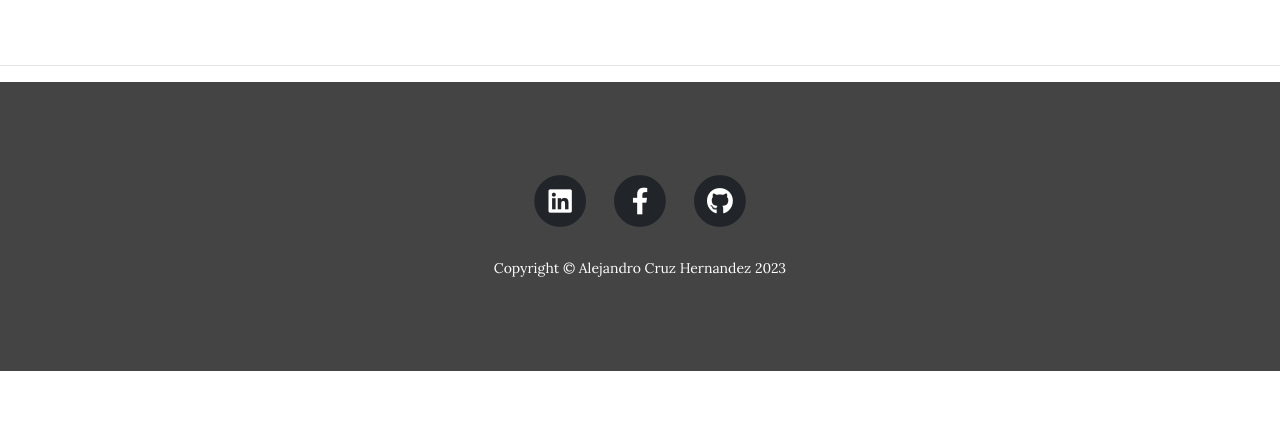
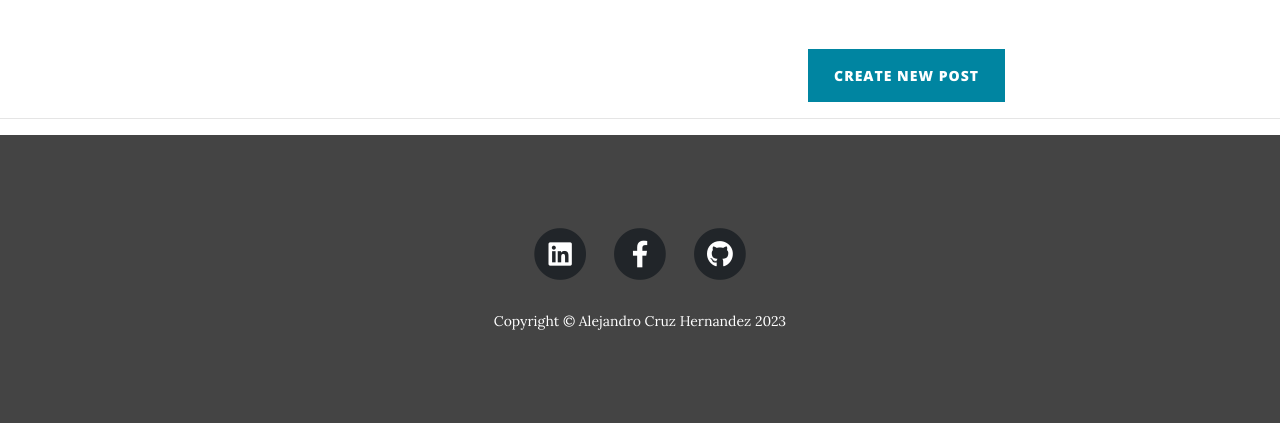
Before and after one commit to alejan1ch/BLOGSITE, a Flask app: page / in a window 1280 px wide. Shown: the part 273-696 px from the top of the page. Run offline with Flask 3, Linux system fonts and the light colour scheme; some libraries are stand-ins or nearby versions.

Commit message:
Fixed Error

```diff
--- a/app/models/form.py
+++ b/app/models/form.py
@@ -12,12 +12,12 @@ class RegisterForm(FlaskForm):
     email = EmailField('Email', validators=[DataRequired()])
     password =  PasswordField('Password', validators=[DataRequired()])
     name =  StringField('Name', validators=[DataRequired()])
-    submit = SubmitField("Sign")
+    submit = SubmitField("Sign Up")
 
 class Longin(FlaskForm):
     email = EmailField('Email', validators=[DataRequired()])
     password =  PasswordField('Password', validators=[DataRequired()])
-    submit = SubmitField("Sign")
+    submit = SubmitField("Log In")
 
 class CommentForm(FlaskForm):
     body = CKEditorField("Blog Content", validators=[DataRequired()])
--- a/app/static/css/clean-blog.css
+++ b/app/static/css/clean-blog.css
@@ -42,7 +42,9 @@ blockquote {
   font-style: italic;
   color: #868e96;
 }
-
+.flashes{
+  color: red;
+}
 .section-heading {
   font-size: 36px;
   font-weight: 700;
--- a/app/templates/index.html
+++ b/app/templates/index.html
@@ -1,7 +1,7 @@
 {% include "header.html" %}
 
   <!-- Page Header -->
-  <header class="masthead" style="background-image: url('https://images.unsplash.com/photo-1470092306007-055b6797ca72?ixlib=rb-1.2.1&auto=format&fit=crop&w=668&q=80')">
+  <header class="masthead" style="background-image: url('https://images.unsplash.com/photo-1511367461989-f85a21fda167?ixlib=rb-4.0.3&ixid=MnwxMjA3fDB8MHxwaG90by1wYWdlfHx8fGVufDB8fHx8&auto=format&fit=crop&w=1031&q=80')">
     <div class="overlay"></div>
     <div class="container">
       <div class="row">
@@ -32,8 +32,8 @@
           <p class="post-meta">Posted by
             <a href="#">{{post.author.name}}</a>
             on {{post.date}}
-          {%if g.user['id'] == 1:%}
-            <a href="{{url_for('blog.delete_post', post_id=post.id) }}">✘</a>
+          {%if g.user.id == post.author.id:%}
+            <a class="btn btn-outline-danger " style="width: 5rem; font-size: 1rem; padding: 0 ;text-decoration: none; margin-left: 1rem;  " href="{{url_for('blog.delete_post', post_id=post.id) }}">Delete</a>
           {%endif%}
           </p>
         </div>
@@ -42,11 +42,11 @@
 
 
         <!-- New Post -->
-        {%if g.user != None:%}
+
         <div class="clearfix">
           <a class="btn btn-primary float-right" href="{{url_for('blog.add_new_post')}}">Create New Post</a>
         </div>
-        {%endif%}
+
       </div>
     </div>
   </div>
--- a/app/templates/post/post.html
+++ b/app/templates/post/post.html
@@ -25,7 +25,7 @@
         <div class="col-lg-8 col-md-10 mx-auto">
             {{ post.body|safe }}
           <hr>
-          {%if g.user.id == 1:%}
+          {%if g.user.id == post.author.id:%}
             <div class="clearfix">
             <a class="btn btn-primary float-right" href="{{url_for('blog.edit_post', post_id=post.id)}}">Edit Post</a>
             </div>
--- a/app/views/blog/blog.py
+++ b/app/views/blog/blog.py
@@ -64,23 +64,22 @@ def add_new_post():
 @bp.route("/edit-post/<int:post_id>", methods=['GET','POST'])
 @login_required
 def edit_post(post_id):
-    post = db.session.query(BlogPost).filter_by(post_id).first()
+    post = db.session.query(BlogPost).filter_by(id=post_id).first()
     edit_form = CreatePostForm(
         title=post.title,
         subtitle=post.subtitle,
         img_url=post.img_url,
-        author=post.author,
+        author=g.user,
         body=post.body
     )
     if edit_form.validate_on_submit():
         post.title = edit_form.title.data
         post.subtitle = edit_form.subtitle.data
         post.img_url = edit_form.img_url.data
-        post.author = edit_form.author.data
         post.body = edit_form.body.data
         db.session.commit()
         return redirect(url_for("blog.show_post", post_id=post.id))
-    return render_template("blog.make-post.html", form=edit_form)
+    return render_template("post/make-post.html", form=edit_form)
 
 
 @bp.route("/delete/<int:post_id>")
```
Also changed, not shown: app/templates/login/login.html (+5 -3 lines), app.db.
